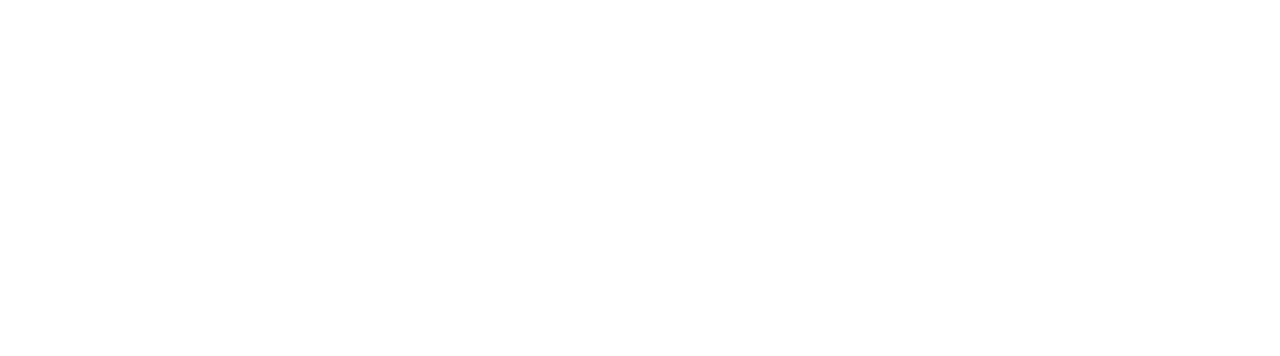
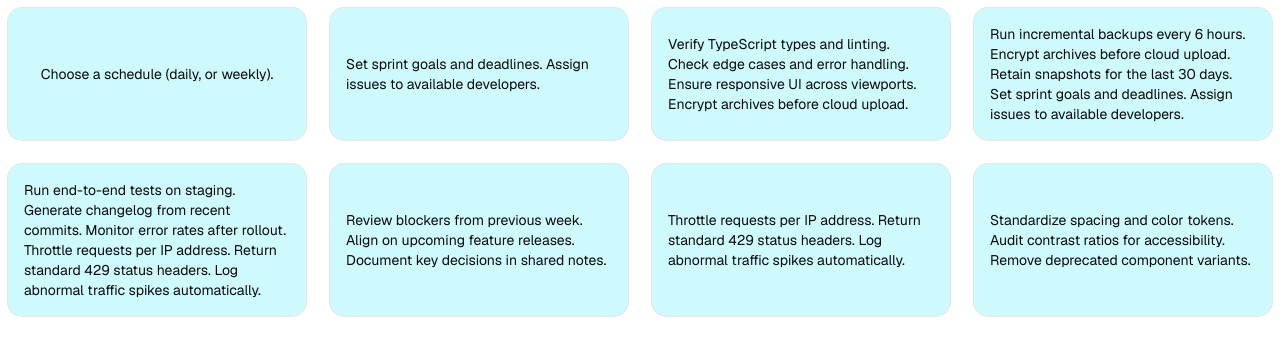
Before and after one commit to Nazarii-Lesniak/personal-hub, a Next.js app: page / in a window 1280 px wide. Shown: the top 356 px of the page. Built offline with nearby package versions, Linux system fonts and the light colour scheme.

Commit message:
feat(app): update home page

```diff
--- a/src/app/page.tsx
+++ b/src/app/page.tsx
@@ -1,3 +1,16 @@
-export default function Home() {
-  return <main />;
+import { NoteCard } from "@/entities/note/ui/NoteCard";
+import { MOCK_NOTES } from "@/mocks/mockCardContent";
+
+export default function HomePage() {
+  return (
+    <main className="w-full">
+      <div className="grid w-full justify-items-center grid-cols-1 gap-2 p-2 sm:grid-cols-2 md:gap-3 lg:grid-cols-3 lg:gap-4 xl:grid-cols-4 xl:gap-6">
+        {MOCK_NOTES.map((note) => (
+          <NoteCard key={note.id}>
+            <span>{note.content}</span>
+          </NoteCard>
+        ))}
+      </div>
+    </main>
+  );
 }
```
